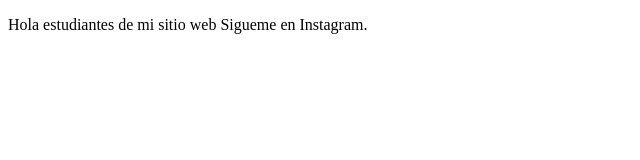
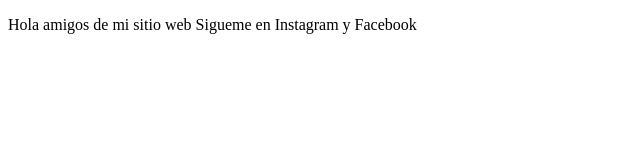
Before and after one commit to reicar/proyectoDemoCursoPrework, a plain HTML site: page index.html in a window 1280 px wide. Shown: the full height of the page, 0-640 px from the left. Drawn offline with Linux system fonts and the light colour scheme.

Commit message:
Cambios a Html agregando redes sociales

```diff
--- a/index.html
+++ b/index.html
@@ -7,8 +7,8 @@
 </head>
 <body>
     <p>
-        Hola estudiantes de mi sitio web
-        Sigueme en Instagram.
+        Hola amigos de mi sitio web
+        Sigueme en Instagram y Facebook
     </p>
 </body>
 </html>
```
